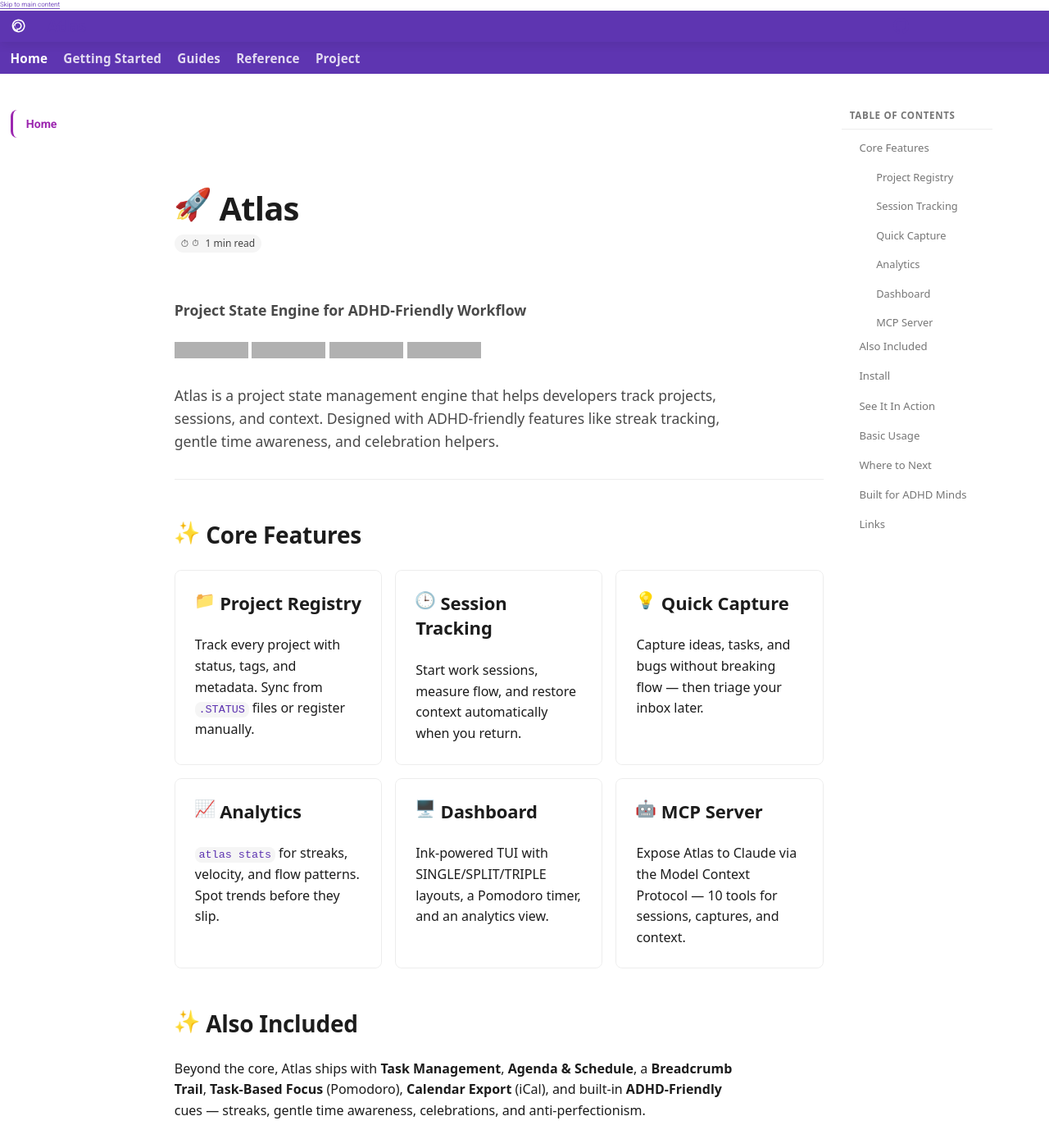
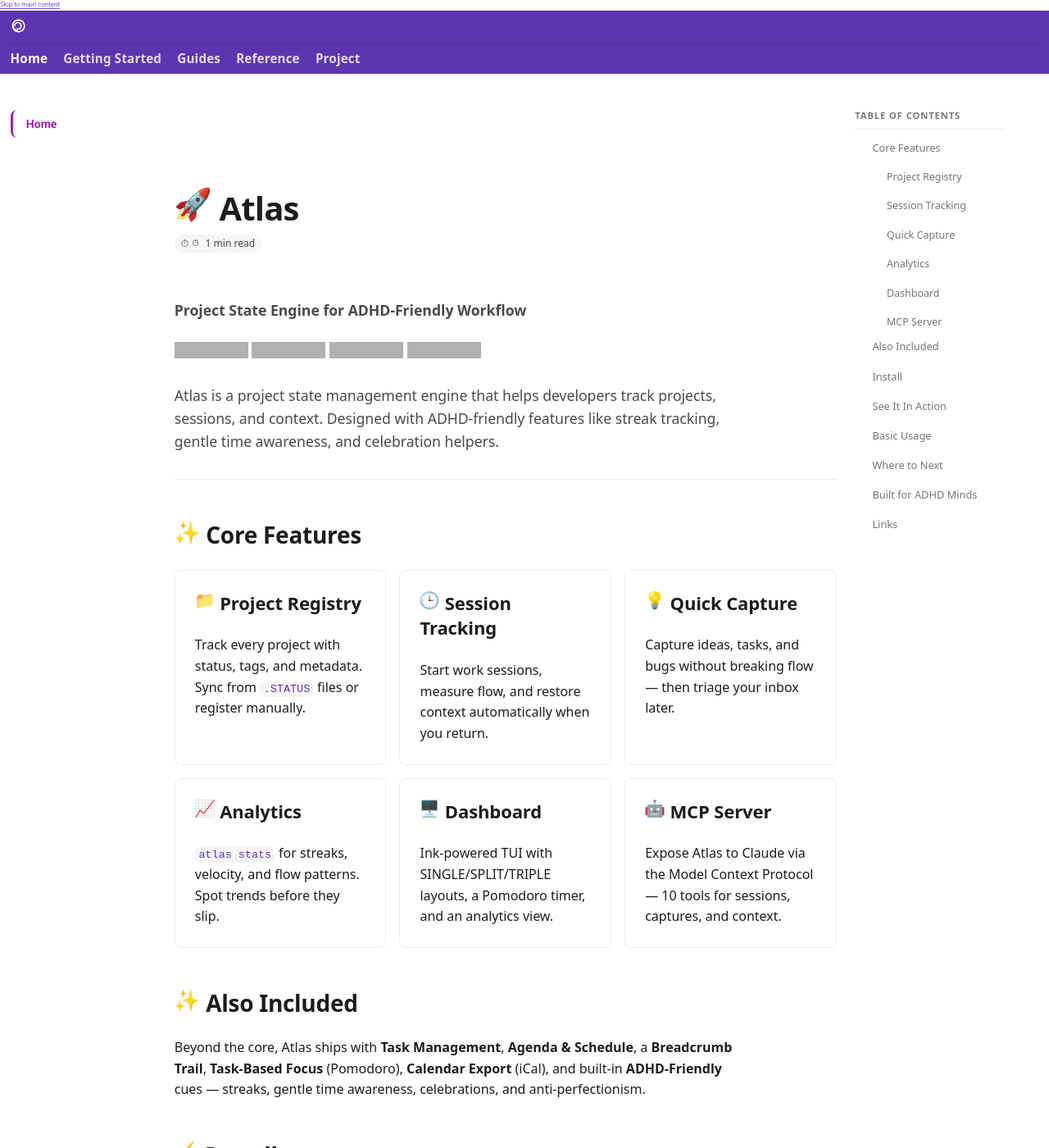
Before and after one commit to Data-Wise/atlas, an MkDocs documentation site: the page built from docs/index.md, in a window 1280 px wide and 1400 px high. Shown: the whole window at 82% size. Built offline with MkDocs 1.6.1 and Material for MkDocs 9.7.7, drawn with Linux system fonts in a browser that asks for light colours; emoji names are drawn with the system emoji font; some web fonts are replaced; comment, search, counter and statistics services are not loaded; grey boxes are pictures that could not be loaded.

Commit message:
docs: refine TOC typography & spacing, push rail to right edge
- UI font, tighter 0.8rem entries, more vertical rhythm
- Widen grid to 100rem + 15rem rail hugging right (no right padding)

```diff
--- a/docs/stylesheets/extra.css
+++ b/docs/stylesheets/extra.css
@@ -272,11 +272,12 @@
 
 /* ── Layout — use the viewport width (fixes "squished in middle") ── */
 .md-grid {
-  max-width: 88rem;
+  max-width: 100rem;
 }
 
 .md-sidebar--secondary {
-  width: 16rem;
+  width: 15rem;
+  padding-right: 0;
 }
 
 /* ── Right-Rail Table of Contents ──────────────────────────── */
@@ -285,31 +286,31 @@
 
 .md-nav--secondary .md-nav__title {
   font-family: var(--atlas-font-ui);
-  font-size: 0.72rem;
+  font-size: 0.7rem;
   font-weight: 700;
-  letter-spacing: 0.06em;
+  letter-spacing: 0.08em;
   text-transform: uppercase;
   color: var(--md-default-fg-color--light);
-  padding: 0.1rem 0.6rem 0.5rem;
-  margin-bottom: 0.4rem;
+  padding: 0.1rem 0 0.5rem;
+  margin-bottom: 0.5rem;
   border-bottom: 1px solid var(--md-default-fg-color--lightest);
 }
 
 .md-nav--secondary .md-nav__list {
-  padding: 0 0.2rem;
+  padding: 0;
 }
 
 .md-nav--secondary .md-nav__item {
-  margin: 0.12rem 0;
+  margin: 0.18rem 0;
 }
 
 .md-nav--secondary .md-nav__link {
   font-family: var(--atlas-font-ui);
-  font-size: 0.82rem;
-  line-height: 1.35;
+  font-size: 0.8rem;
+  line-height: 1.45;
   font-weight: 400;
   color: var(--md-default-fg-color--light);
-  padding: 0.32rem 0.6rem;
+  padding: 0.3rem 0.4rem 0.3rem 0.6rem;
   border-radius: var(--atlas-radius);
   border-left: 2px solid transparent;
   transition: color 0.15s ease, background-color 0.15s ease, border-color 0.15s ease;
@@ -332,8 +333,8 @@
 
 /* Nested (sub-heading) entries — gentle indent */
 .md-nav--secondary .md-nav__item .md-nav__item .md-nav__link {
-  padding-left: 1.3rem;
-  font-size: 0.8rem;
+  padding-left: 1.1rem;
+  font-size: 0.78rem;
 }
 
 [data-md-color-scheme="slate"] .md-nav--secondary .md-nav__link--active,
```
